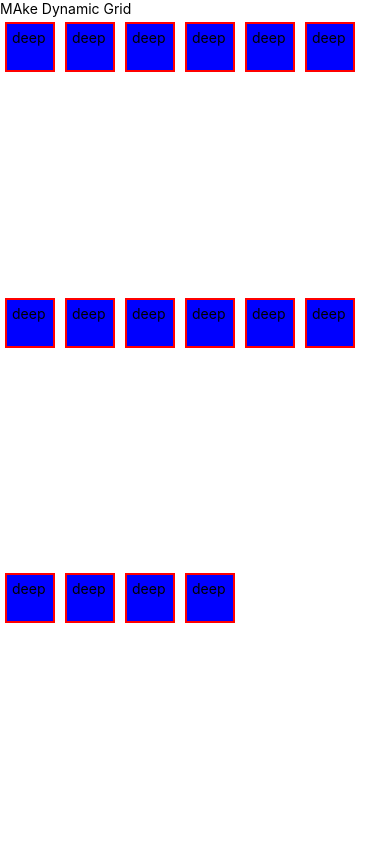
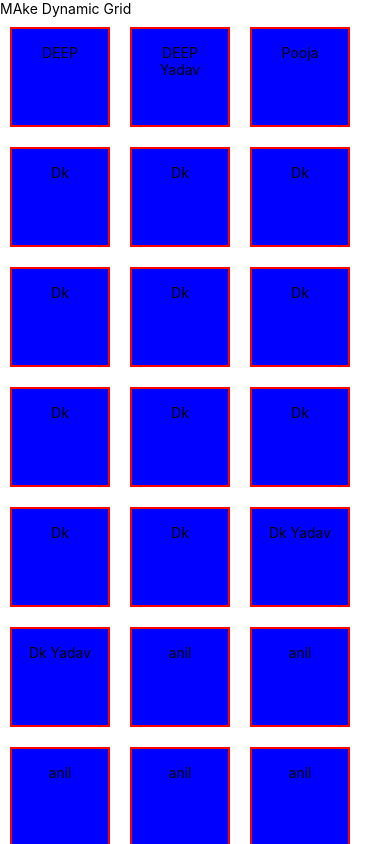
Before and after one commit to deep1524/ReactNative, a React Native app: screen / in a window 390 px wide. Built offline with nearby package versions, Linux system fonts and the light colour scheme.

Commit message:
make grid final

```diff
--- a/components/MakeGrid.jsx
+++ b/components/MakeGrid.jsx
@@ -1,44 +1,137 @@
 // Make Dynamic Grid
 
 import React from 'react';
-import {StyleSheet, Text, View} from 'react-native';
-
+import { StyleSheet, Text, View,ScrollView} from 'react-native';
+const user = [
+    {
+      id: 1,
+      name: 'DEEP',
+    },
+    {
+      id: 2,
+      name: 'DEEP Yadav',
+    },
+    {
+      id: 3,
+      name: 'Pooja',
+    },
+    {
+      id: 4,
+      name: 'Dk',
+    },
+    {
+      id: 4,
+      name: 'Dk',
+    },
+    {
+      id: 4,
+      name: 'Dk',
+    },
+    {
+      id: 4,
+      name: 'Dk',
+    },
+    {
+      id: 4,
+      name: 'Dk',
+    },
+    {
+      id: 4,
+      name: 'Dk',
+    },
+    {
+      id: 4,
+      name: 'Dk',
+    },
+    {
+      id: 4,
+      name: 'Dk',
+    },
+    {
+      id: 4,
+      name: 'Dk',
+    },
+    {
+      id: 8,
+      name: 'Dk',
+    },
+    {
+      id: 8,
+      name: 'Dk',
+    },
+    {
+      id: 5,
+      name: 'Dk Yadav',
+    },
+    {
+      id: 6,
+      name: 'Dk Yadav',
+    },
+    {
+      id: 6,
+      name: 'anil',
+    },
+    {
+        id: 6,
+        name: 'anil',
+      },
+      {
+        id: 6,
+        name: 'anil',
+      },
+      {
+        id: 6,
+        name: 'anil',
+      },
+      {
+        id: 6,
+        name: 'anil',
+      },
+      {
+        id: 6,
+        name: 'anil',
+      },
+      {
+        id: 6,
+        name: 'anil',
+      },
+      {
+        id: 6,
+        name: 'anil',
+      },
+      {
+        id: 6,
+        name: 'anil',
+      },
+  ];
 const MakeGrid = () => {
   return (
     <>
       <Text>MAke Dynamic Grid</Text>
+      <ScrollView>
       <View style={{flex: 1, flexDirection: 'row', flexWrap: 'wrap'}}>
-        <Text style={styles.text}>deep </Text>
-        <Text style={styles.text}>deep </Text>
-        <Text style={styles.text}>deep </Text>
-        <Text style={styles.text}>deep </Text>
-        <Text style={styles.text}>deep </Text>
-        <Text style={styles.text}>deep </Text>
-        <Text style={styles.text}>deep </Text>
-        <Text style={styles.text}>deep </Text>
-        <Text style={styles.text}>deep </Text>
-        <Text style={styles.text}>deep </Text>
-        <Text style={styles.text}>deep </Text>
-        <Text style={styles.text}>deep </Text>
-        <Text style={styles.text}>deep </Text>
-        <Text style={styles.text}>deep </Text>
-        <Text style={styles.text}>deep </Text>
-        <Text style={styles.text}>deep </Text>
+
+     {
+        user.map((item)=><Text style={styles.text}>{item.name}</Text>)
+     }
+
       </View>
+      </ScrollView>
     </>
   );
 };
 const styles = StyleSheet.create({
   text: {
-    width: 50,
-    height: 50,
+
+    width: 100,
+    height: 100,
     borderColor: 'red',
     borderWidth: 2,
-    padding: 5,
+    padding: 15,
     textAlign: 'center',
     textAlignVertical: 'center',
     backgroundColor: 'blue',
-    margin: 5,
+    margin: 10,
   },
 });
 
```
